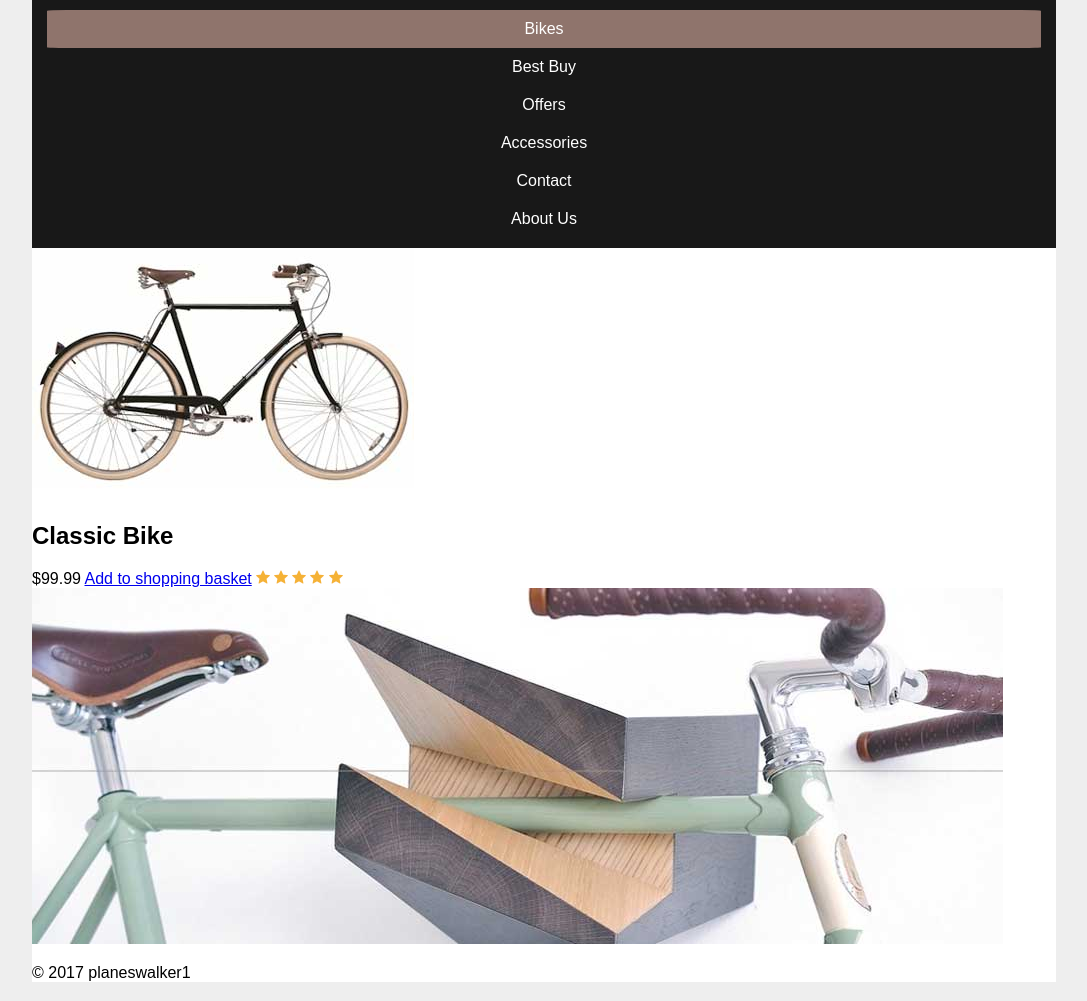
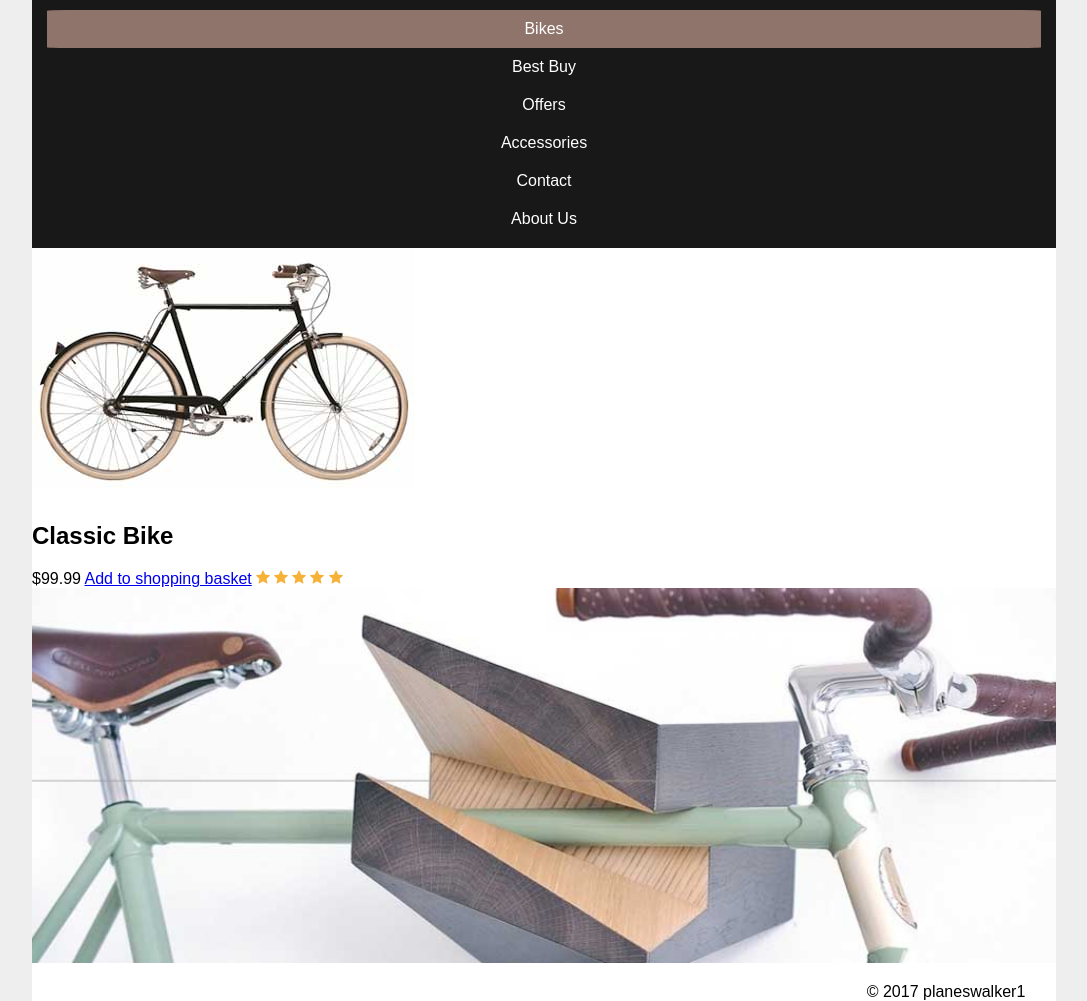
Before and after one commit to planeswalker1/bike, a Jekyll site: the page built from index.html, in a window 1280 px wide. Shown: the whole page, without its empty margins (96-1183 px from the left). Built offline with Jekyll 4.4.1, drawn with Linux system fonts in a browser that asks for light colours.

Commit message:
Added css/footer include

```diff
--- a/css/main.css
+++ b/css/main.css
@@ -3,3 +3,4 @@
 
 {% include css/common.css %}
 {% include css/nav.css %}
+{% include css/footer.css %}
```
